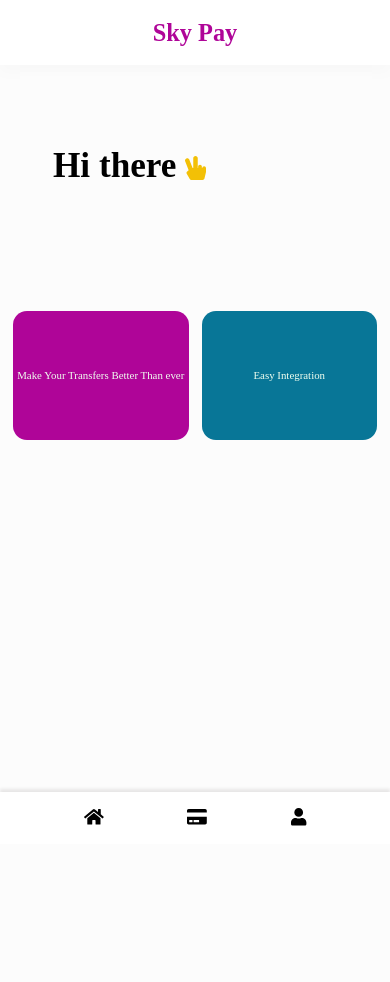
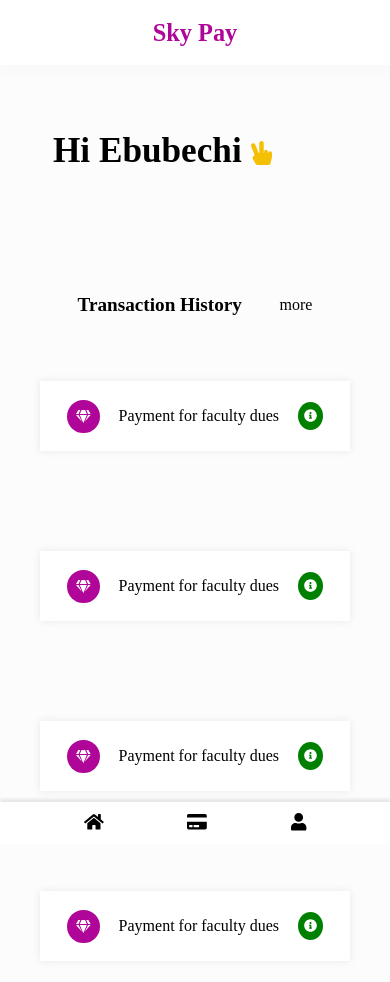
Before and after one commit to Ebubechi123/skypay, a React (Create React App) app: page /Home in a window 390 px wide. Shown: the top 982 px of the page. Before the commit the page ends 844 px from the top, so only its background shows below. Built offline with nearby package versions, Linux system fonts and the light colour scheme.

Commit message:
Added transaction tabs to the home page

```diff
--- a/src/Components/Icons/Icons.js
+++ b/src/Components/Icons/Icons.js
@@ -7,10 +7,12 @@ import {
   faUser,
   faArrowLeft,
   faCreditCard,
-  faHandPeace
+  faHandPeace,
+  faInfoCircle,
+  faGem
 } from "@fortawesome/free-solid-svg-icons";
 
-library.add(faBars, faHome, faUser, faArrowLeft, faCreditCard,faHandPeace);
+library.add(faBars, faHome, faUser, faArrowLeft, faCreditCard,faHandPeace,faInfoCircle,faGem);
 
 export const MenuBar = () => {
   return <FontAwesomeIcon icon="bars" />;
@@ -32,3 +34,9 @@ export const CreditCard = () => {
 export const Hand = () => {
   return <FontAwesomeIcon icon="hand-peace" />;
 };
+export const Info = () => {
+  return <FontAwesomeIcon icon="info-circle" />;
+};
+export const Cash = () => {
+  return <FontAwesomeIcon icon="gem" />;
+};
--- a/src/Components/Navigation/Navigation.css
+++ b/src/Components/Navigation/Navigation.css
@@ -1,4 +1,9 @@
 nav {
+  top: 0;
+  position: fixed;
+  margin-bottom: 30px;
+  z-index: 99;
+  height: 60px;
   width: 100%;
   height: 65px;
   display: flex;
@@ -34,7 +39,7 @@ nav {
 }
 
 .bottom-nav {
-  height: 52px;
+  height: 42px;
   background-color: rgb(255, 255, 255);
   overflow: hidden;
   position: fixed;
--- a/src/Pages/Home/Home.css
+++ b/src/Pages/Home/Home.css
@@ -1,6 +1,5 @@
-
-
-header{
+header {
+  margin-top: 50px;
   width: 100%;
   display: flex;
   flex-direction: column;
@@ -8,23 +7,23 @@ header{
   align-items: flex-start;
 }
 
-.welcome-msg{
+.welcome-msg {
   margin-top: 34px;
   margin-left: 193px;
 }
 
-.welcome-msg h4{
+.welcome-msg h4 {
   font-size: 2.8rem;
 }
 
-.display-card{
+.display-card {
   margin-top: 78px;
   width: 100%;
   display: flex;
   justify-content: space-evenly;
   align-items: center;
 }
-.card{
+.card {
   border-radius: 14px;
   flex-basis: 30%;
   height: 195px;
@@ -34,31 +33,90 @@ header{
   color: honeydew;
 }
 
-
-.blue{
-    background: rgb(175, 5, 152);;
+.blue {
+  background: rgb(175, 5, 152);
 }
 
-.green{
+.green {
   background: #087697;
 }
 
-.welcome-msg span{
+.welcome-msg span {
   font-size: 1.5rem;
   color: rgb(243 192 6);
 }
 
-@media screen and (max-width:670px) {
-    .welcome-msg{
+.transaction-history {
+  margin-top: 60px;
+  width: 100%;
+  display: flex;
+  flex-direction: column;
+  align-items: center;
+  justify-content: center;
+}
+
+.transaction-title {
+  width: 100%;
+  display: flex;
+  justify-content: space-evenly;
+  align-items: center;
+}
+
+.transaction-title h2 {
+  font-size: 1.2rem;
+}
+
+.transaction-card {
+  margin: 50px auto;
+  max-width: 530px;
+  width: 510px;
+  padding: 8px;
+  background-color: rgb(255 255 255);
+  box-shadow: 0px 0px 8px rgb(232 232 232);
+  display: flex;
+  justify-content: space-evenly;
+  align-items: center;
+}
+.transaction-icon span {
+  padding: 9px;
+  border-radius: 50%;
+  font-size: small;
+  color: white;
+  background-color: var(--main-color);
+}
+
+.transaction-description {
+  overflow: hidden;
+  text-overflow: ellipsis;
+}
+
+.info p {
+  padding: 6px;
+  border-radius: 50%;
+  background-color: green;
+  color: white;
+  font-size: small;
+}
+
+@media screen and (max-width: 670px) {
+  .welcome-msg {
     margin-left: 53px;
   }
-    .welcome-msg h4{
-      font-size:   2.2rem;
+  .welcome-msg h4 {
+    font-size: 2.2rem;
   }
 
-    .card{
+  .card {
     height: 129px;
     flex-basis: 45%;
-        font-size: .68rem;
+    font-size: 0.68rem;
+  }
+  .transaction-history {
+    margin: 60px auto;
+    max-width: 330px;
+    width: 310px;
+  }
+  .transaction-card {
+    width: -webkit-fill-available;
   }
 }
--- a/src/Pages/Home/Home.js
+++ b/src/Pages/Home/Home.js
@@ -1,31 +1,105 @@
-import React,{useEffect} from 'react';
+import React, { useEffect } from "react";
 import { gsap } from "gsap";
-import "./Home.css"
-import { Hand } from '../../Components/Icons/Icons';
+import "./Home.css";
+import { Cash, Hand, Info } from "../../Components/Icons/Icons";
+import Title from "../../Components/Title/Title";
 const Home = () => {
-    useEffect(()=>{
-        let tl = gsap.timeline()
-        tl.from(".welcome-msg",{duration:1.1,opacity:0,scale:0.3, ease:"back"})
-        tl.from(".card",{duration:1,opacity:0,scale:0.3, ease:"back"})
-    })
+  useEffect(() => {
+    let tl = gsap.timeline();
+    tl.from(".welcome-msg", {
+      duration: 1.1,
+      opacity: 0,
+      scale: 0.3,
+      ease: "back",
+    });
+    tl.from(".transaction-history", {
+      duration: 1,
+      opacity: 0,
+      scale: 0.3,
+      ease: "back",
+    });
+  });
   return (
     <>
       <header>
         <div className="welcome-msg">
-                <h4>Hi there <span><Hand/></span></h4>
+          <h4>
+            Hi Ebubechi{" "}
+            <span>
+              <Hand />
+            </span>
+          </h4>
         </div>
+      </header>
 
-          <div className="display-card">
-          <div className="card blue">
-                <p>Make Your Transfers Better Than ever</p>
+      <div className="transaction-history">
+        <div className="transaction-title">
+          <Title>Transaction History</Title>
+          more
         </div>
-            <div className="card green">
-                <p>Easy Integration</p>
+        <div className="transaction-card">
+          <div className="transaction-icon">
+            <span>
+              <Cash />
+            </span>
+          </div>
+          <div className="transaction-description">
+            <p>Payment for faculty dues</p>
+          </div>
+          <div className="info">
+            <p>
+              <Info />
+            </p>
           </div>
         </div>
-        </header>
+        <div className="transaction-card">
+          <div className="transaction-icon">
+            <span>
+              <Cash />
+            </span>
+          </div>
+          <div className="transaction-description">
+            <p>Payment for faculty dues</p>
+          </div>
+          <div className="info">
+            <p>
+              <Info />
+            </p>
+          </div>
+        </div>
+        <div className="transaction-card">
+          <div className="transaction-icon">
+            <span>
+              <Cash />
+            </span>
+          </div>
+          <div className="transaction-description">
+            <p>Payment for faculty dues</p>
+          </div>
+          <div className="info">
+            <p>
+              <Info />
+            </p>
+          </div>
+        </div>
+        <div className="transaction-card">
+          <div className="transaction-icon">
+            <span>
+              <Cash />
+            </span>
+          </div>
+          <div className="transaction-description">
+            <p>Payment for faculty dues</p>
+          </div>
+          <div className="info">
+            <p>
+              <Info />
+            </p>
+          </div>
+        </div>
+      </div>
     </>
   );
-}
+};
 
 export default Home;
--- a/src/Pages/Login/Login.css
+++ b/src/Pages/Login/Login.css
@@ -1,4 +1,6 @@
 .Login-container{
+    top: 0;
+    position: fixed;
     width: 100%;
     height: 100vh;
     display: flex;
--- a/src/Pages/Login/Login.js
+++ b/src/Pages/Login/Login.js
@@ -23,8 +23,8 @@ const Login = () => {
           >
             <Title>Login</Title>
 
-            <label>Name :</label>
-            <Input required type="text" placeholder={"Full name"} />
+            <label>E-mail :</label>
+            <Input required type="email" placeholder={"Your E-mail"} />
 
             <label>Registration Number :</label>
             <Input required type="text" placeholder={"Reg No"} />
--- a/src/Pages/Register/Register.js
+++ b/src/Pages/Register/Register.js
@@ -31,7 +31,7 @@ const Register = () => {
             <Input required type="email" placeholder={"Your E-mail"} />
 
             <label>Registration Number :</label>
-            <Input required type="text" placeholder={"Reg No"} />
+            <Input required={true} type="text" placeholder={"Reg No"} />
 
             <Link to="/Home">
               {" "}
--- a/src/Pages/Register/Regsiter.css
+++ b/src/Pages/Register/Regsiter.css
@@ -1,4 +1,6 @@
 .Register-container{
+    top: 0;
+    position: fixed;
     width: 100%;
     height: 100vh;
     display: flex;
```
Lines whose indentation alone changed are shown as unchanged.
